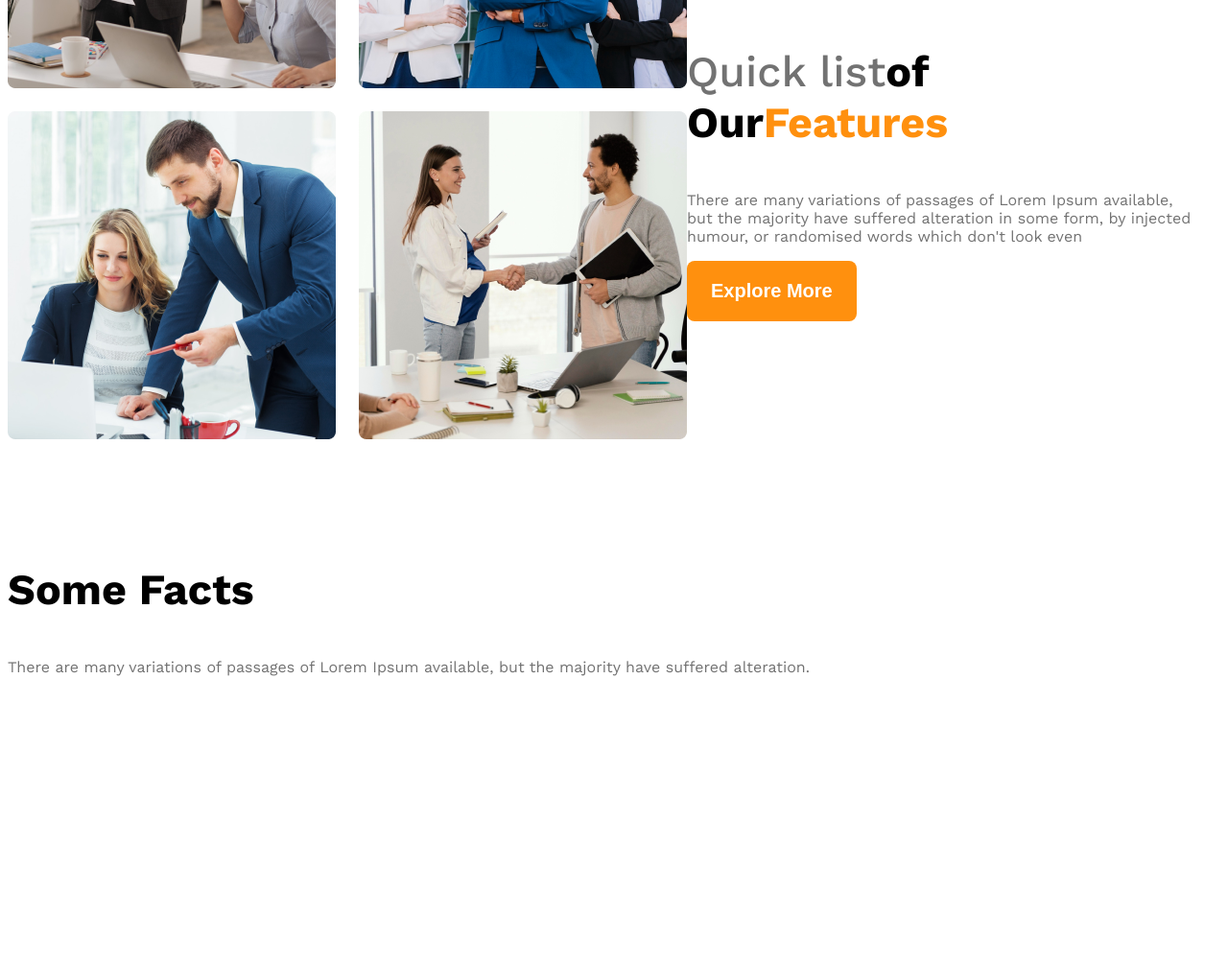
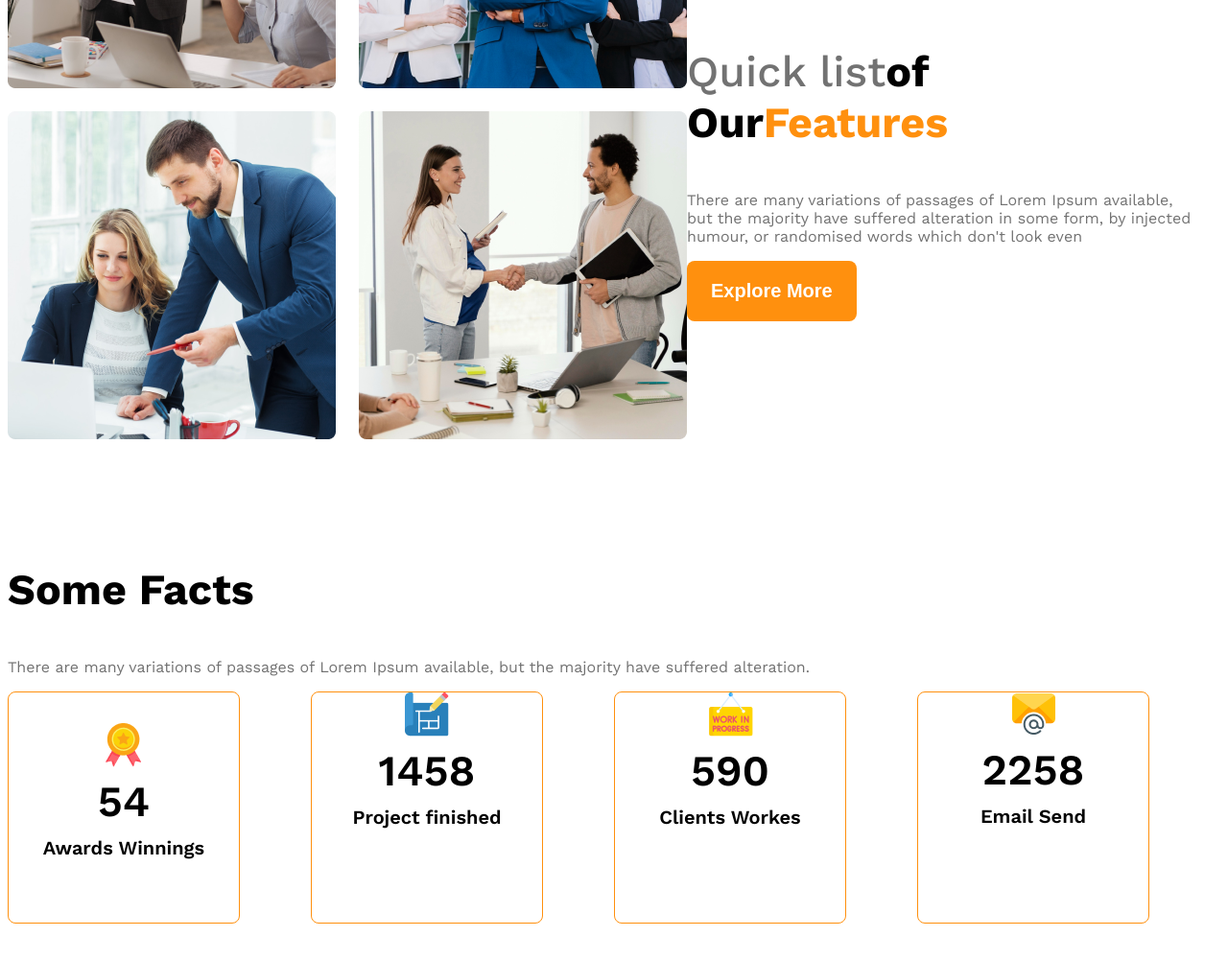
Before and after one commit to towhiduzzaman-plabon/g3-architects-website, a plain HTML site: page index.html in a window 1280 px wide. Shown: the part 1564-2565 px from the top of the page at 96% size. Drawn offline with nearby package versions, Linux system fonts and the light colour scheme.

Commit message:
added the new sections and files

```diff
--- a/index.html
+++ b/index.html
@@ -49,28 +49,36 @@
         <!-- features will enjoy -->
          <section>
             <h3 class="section-tittle">Some Facts</h3>
-            <p class="text-light-gray">There are many variations of passages of Lorem Ipsum available, but the majority have suffered alteration.</p>
+            <p class="text-light-gray fact description">There are many variations of passages of Lorem Ipsum available, but the majority have suffered alteration.</p>
             <div class="facts-container">
-                <!-- .fact*4>img.fact-icon+h4.fact-number+h5.fact-name -->
-                <div class="fact">
-                    <img src="" alt="" class="fact-icon">
-                    <h4 class="fact-number"></h4>
-                    <h5 class="fact-name"></h5>
+                <!-- .fact-card*4>img.fact-icon+h4.fact-number+h5.fact-name -->
+                <div class="fact-card display-flex">
+                   <div>
+                     <img src="images/icons/ribon.png" alt="" class="fact-icon">
+                    <h4 class="fact-number">54</h4>
+                    <h5 class="fact-name">Awards Winnings</h5>
+                   </div>
                 </div>
-                <div class="fact">
-                    <img src="" alt="" class="fact-icon">
-                    <h4 class="fact-number"></h4>
-                    <h5 class="fact-name"></h5>
+                <div class="fact-card">
+                   <div>
+                     <img src="images/icons/projects.png" alt="" class="fact-icon">
+                    <h4 class="fact-number">1458</h4>
+                    <h5 class="fact-name">Project finished</h5>
+                   </div>
                 </div>
-                <div class="fact">
-                    <img src="" alt="" class="fact-icon">
-                    <h4 class="fact-number"></h4>
-                    <h5 class="fact-name"></h5>
+                <div class="fact-card">
+                   <div>
+                     <img src="images/icons/customers.png" alt="" class="fact-icon">
+                    <h4 class="fact-number">590</h4>
+                    <h5 class="fact-name">Clients Workes</h5>
+                   </div>
                 </div>
-                <div class="fact">
-                    <img src="" alt="" class="fact-icon">
-                    <h4 class="fact-number"></h4>
-                    <h5 class="fact-name"></h5>
+                <div class="fact-card">
+                   <div>
+                     <img src="images/icons/email.png" alt="" class="fact-icon">
+                    <h4 class="fact-number">2258</h4>
+                    <h5 class="fact-name">Email Send</h5>
+                   </div>
                 </div>
             </div>
 
--- a/styles/architects.css
+++ b/styles/architects.css
@@ -72,7 +72,21 @@ main > section{
     text-decoration: none;
     font-weight: 500;
 }
+/* same facts related styles */
+.facts-container{
+    display: grid;
+    grid-template-columns: repeat(4, 1fr);
 
+}
+.fact-card{
+    border: 1px solid #FF900E;
+    width: 240px;
+    height: 240px;
+    border-radius: 8px;
+    text-align: center;
+    align-items: center;
+    justify-content: center;
+}
 .navbar, .banner{
     max-width: 1440px;
     margin: 0 auto;
@@ -111,6 +125,21 @@ main > section{
 #quick-list{
     font-weight: 500;
 }
+.fact-number{
+    font-size: 2.8rem;
+    font-weight: 600;
+    margin: 5px;
+    margin-bottom: 10px;
+}
+.fact-name{
+    font-size: 1.25rem;
+    font-weight: 600;
+    margin-top: 10px;
+}
+.fact-description{
+    max-width: 540px;
+
+}
 /* responsive media query */
 
 @media screen  and (max-width: 576px) {
```
